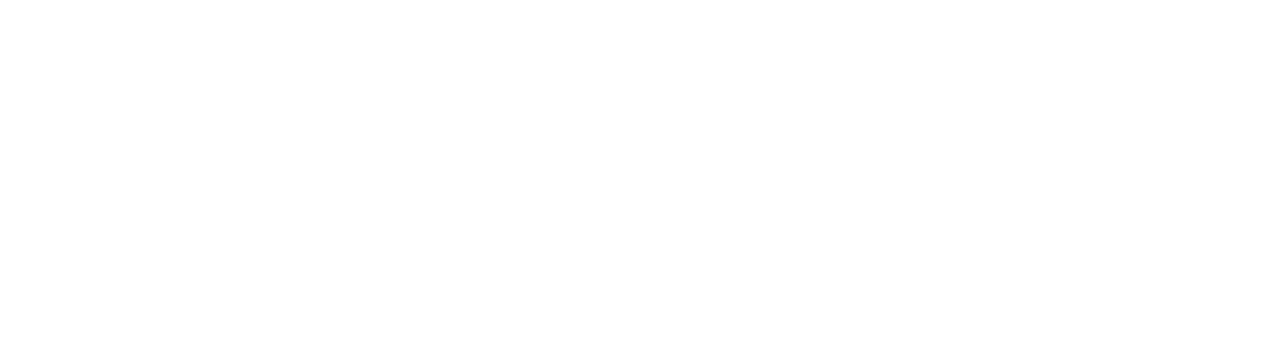
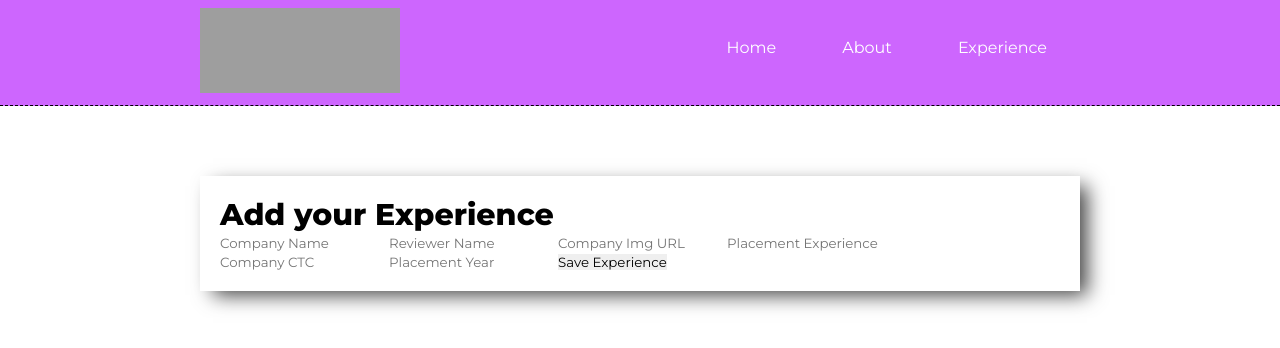
Before and after one commit to LuseBiswas/CUPE, a React (Vite) app in the folder frontend/frontend/: page /AddYourExperience in a window 1280 px wide. Before the commit this address had no page. Shown: the top 348 px of the page. Built offline with nearby package versions, Linux system fonts and the light colour scheme; grey boxes are pictures that could not be loaded.

Commit message:
Add you Experience Setup

```diff
--- a/frontend/frontend/src/App.jsx
+++ b/frontend/frontend/src/App.jsx
@@ -11,6 +11,7 @@
 import Home from './Pages/Home/Home';
 import About from './Pages/About/About';
 import Experience from './Pages/Experience/Experience';
+import AddYourExperience from './Pages/AddYourExperience/AddYourExperience';
 
 function App() {
   return (
@@ -19,6 +20,7 @@
       <Route path='/' element={[<NavBar/>,<Home/>]}></Route>
       <Route path='/About' element={[<NavBar/>,<About/>]}></Route>
       <Route path='/Experience' element={[<NavBar/>,<Experience/>]}></Route>
+      <Route path='/AddYourExperience' element={[<NavBar/>,<AddYourExperience/>]}></Route>
     </Routes>
     </>
   )
--- /dev/null
+++ b/frontend/frontend/src/Pages/AddYourExperience/AddYourExperience.jsx
@@ -0,0 +1,38 @@
+import React, { useState } from 'react'
+import styles from './AddYourExperience.module.css';
+const AddYourExperience = () => {
+    const [CompanyTitle, setCompanyTitle] = useState('');
+    const [Reviewer, setReviewer] = useState('');
+    const [CompanyImg_URL, setCompanyImg_URL] = useState('');
+    const [PlacementExp, setPlacementExp] = useState('');
+    const [CompanyCTC, setCompanyCTC] = useState('');
+    const [PlacementYear, setPalcementYear] = useState('');
+
+    const SaveExp = () =>{};
+
+  return (
+    <>
+    <section className={styles.AddYourExperience_Main}>
+        <div className={styles.AddYourExperience_Row}>
+            <h6>Add your Experience</h6>
+
+            <input type="text" placeholder='Company Name' value={CompanyTitle} onChange={(e)=> setCompanyTitle(e.target.value)} name='' id='' />
+
+            <input type="text" placeholder='Reviewer Name' value={Reviewer} onChange={(e)=> setReviewer(e.target.value)} name='' id='' />
+
+            <input type="text" placeholder='Company Img URL' value={CompanyImg_URL} onChange={(e)=> setCompanyImg_URL(e.target.value)} name='' id='' />
+
+            <input type="text" placeholder='Placement Experience' value={PlacementExp} onChange={(e)=>setPlacementExp(e.target.value)} name='' id='' />
+
+            <input type="text" placeholder='Company CTC' value={CompanyCTC} onChange={(e)=>setCompanyCTC(e.target.value)} name='' id='' />
+
+            <input type="text" placeholder='Placement Year' value={PlacementYear} onChange={(e)=>setPalcementYear(e.target.value)} name='' id='' />
+
+            <button className={styles.btn} onClick={SaveExp}>Save Experience</button>
+        </div>
+    </section>
+    </>
+  )
+}
+
+export default AddYourExperience
--- /dev/null
+++ b/frontend/frontend/src/Pages/AddYourExperience/AddYourExperience.module.css
@@ -0,0 +1,17 @@
+.AddYourExperience_Main{
+    padding-inline: 200px;
+    margin-top: 70px;
+    display: flex;
+    justify-content: center;
+}
+
+.AddYourExperience_Row{
+
+    box-shadow: 10px 7px 19px -3px rgba(0,0,0,0.75);
+    padding: 20px;
+}
+
+.AddYourExperience_Row h6{
+    font-weight: 800;
+    font-size: 30px;
+}
--- a/frontend/frontend/src/Pages/Experience/Experience.jsx
+++ b/frontend/frontend/src/Pages/Experience/Experience.jsx
@@ -29,6 +29,10 @@
     {
       loading ? (<Spinner/>) : (
         <div className={styles.CupesMain}>
+
+          <Link to={"/AddYourExperience"} className={styles.AddyourExp}>Add your Experience</Link>
+
+
           <div className={styles.CupesMain_Row}>
 
             {
--- a/frontend/frontend/src/Pages/Experience/Experience.module.css
+++ b/frontend/frontend/src/Pages/Experience/Experience.module.css
@@ -1,12 +1,20 @@
 .CupesMain{
     padding-inline: 200px;
     margin-top: 50px;
+}
+
+.AddyourExp{
+
+    font-weight: 800;
+    color: black;
+    font-size: 30px;
 }
 
 .CupesMain_Row{
     display: grid;
     grid-template-columns: repeat(auto-fit, minmax(32rem, 1fr));
     gap: 20px;
+    margin-top: 40px;
 }
 
 .CupesMain_Row .CupesBox{
```
